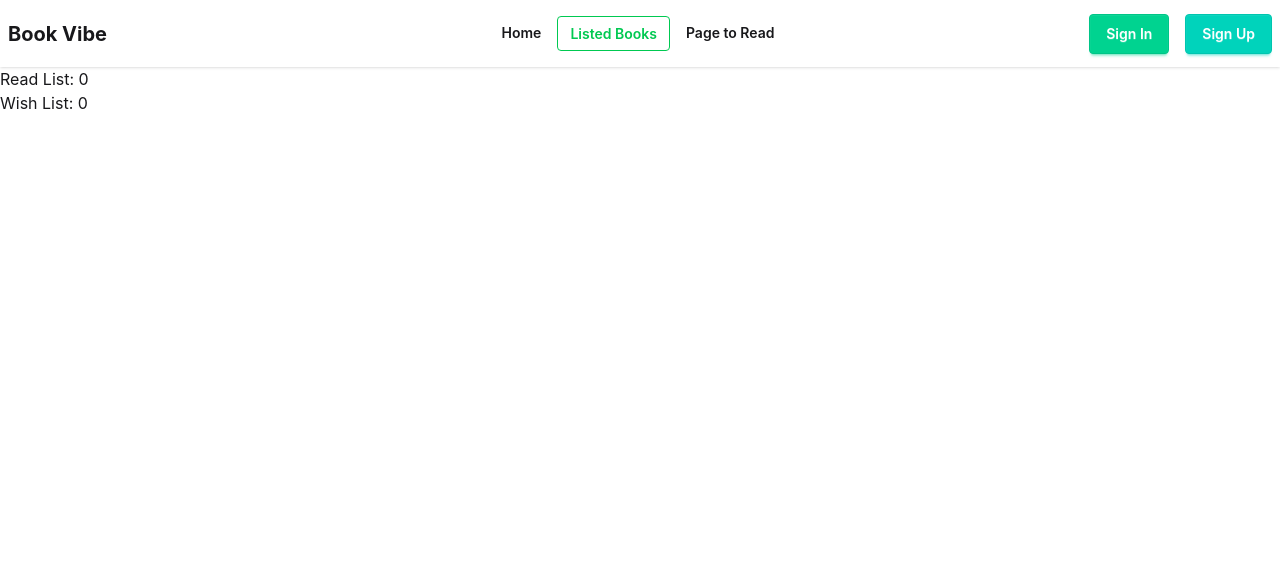
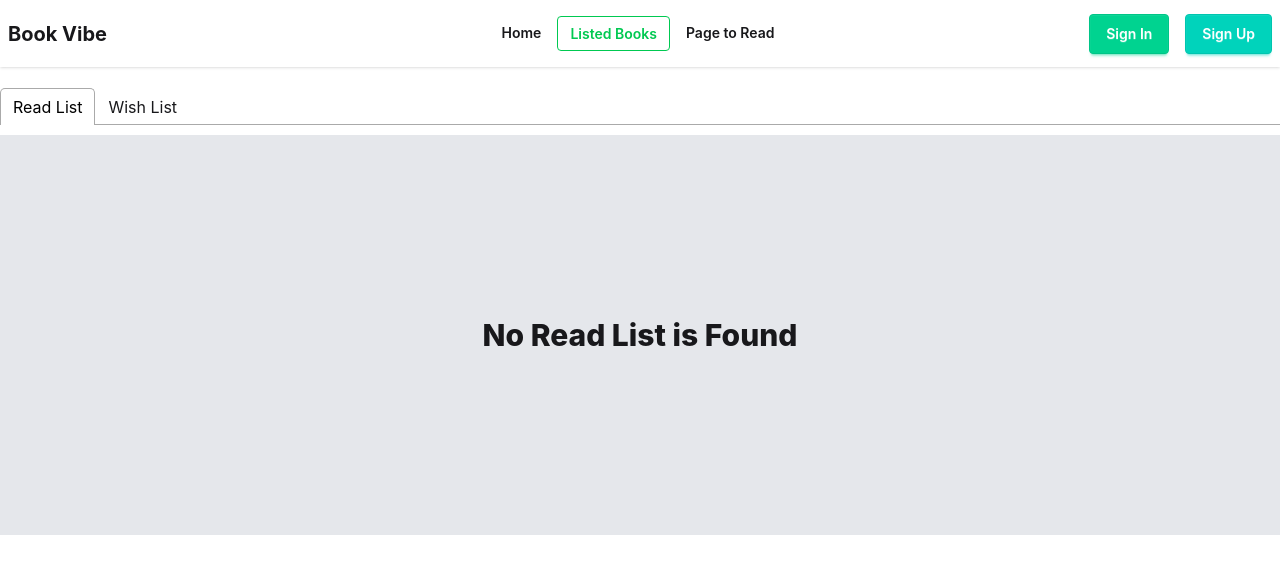
Before and after one commit to probillal/book-vibe, a React (Vite) app: page /books in a window 1280 px wide. Shown: the top 574 px of the page. Built offline with nearby package versions, Linux system fonts and the light colour scheme.

Commit message:
Nested layout setup with React tabs and show all the books on the read list and wishlist

```diff
--- a/package.json
+++ b/package.json
@@ -15,6 +15,7 @@
     "react-dom": "^19.2.5",
     "react-icons": "^5.6.0",
     "react-router": "^7.14.2",
+    "react-tabs": "^6.1.1",
     "react-toastify": "^11.1.0",
     "tailwindcss": "^4.2.4"
   },
--- /dev/null
+++ b/src/Components/ListedList/ListedReadList.jsx
@@ -0,0 +1,24 @@
+import { useContext } from "react";
+import { BookContext } from "../../Context/BookProvider";
+import BooksCard from "../Ui/BooksCard";
+
+const ListedReadList = () => {
+  const { storedBook } = useContext(BookContext);
+  console.log(storedBook);
+  if (storedBook.length === 0) {
+    return (
+      <div className="bg-gray-200 flex items-center justify-center h-[50vh]">
+        <h2 className="text-3xl font-extrabold ">No Read List is Found</h2>
+      </div>
+    );
+  }
+  return (
+    <div className="grid grid-cols-1 md:grid-cols-2 lg:grid-cols-3 gap-5">
+      {storedBook.map((book, index) => (
+        <BooksCard key={index} book={book}></BooksCard>
+      ))}
+    </div>
+  );
+};
+
+export default ListedReadList;
--- /dev/null
+++ b/src/Components/ListedList/ListedWishList.jsx
@@ -0,0 +1,24 @@
+import { useContext } from "react";
+import { BookContext } from "../../Context/BookProvider";
+import BooksCard from "../Ui/BooksCard";
+
+const ListedWishList = () => {
+  const { storedWishlist } = useContext(BookContext);
+  console.log(storedWishlist);
+  if (storedWishlist.length === 0) {
+    return (
+      <div className="bg-gray-200 flex items-center justify-center h-[50vh]">
+        <h2 className="text-3xl font-extrabold ">No Wish List is Found</h2>
+      </div>
+    );
+  }
+  return (
+    <div className="grid grid-cols-1 md:grid-cols-2 lg:grid-cols-3 gap-5">
+      {storedWishlist.map((book, index) => (
+        <BooksCard key={index} book={book}></BooksCard>
+      ))}
+    </div>
+  );
+};
+
+export default ListedWishList;
--- a/src/Pages/Books/Books.jsx
+++ b/src/Pages/Books/Books.jsx
@@ -1,13 +1,28 @@
 import { useContext } from "react";
 import { BookContext } from "../../Context/BookProvider";
+import { Tab, Tabs, TabList, TabPanel } from "react-tabs";
+import "react-tabs/style/react-tabs.css";
+import ListedReadList from "../../Components/ListedList/ListedReadList";
+import ListedWishList from "../../Components/ListedList/ListedWishList";
 
 const Books = () => {
   const { storedBook, storedWishlist } = useContext(BookContext);
-  console.log(storedBook);
+  console.log(storedBook, storedWishlist);
   return (
-    <div className="container mx-auto">
-      <h2>Read List: {storedBook.length}</h2>
-      <h2>Wish List: {storedWishlist.length}</h2>
+    <div className="container mx-auto my-5">
+      <Tabs>
+        <TabList>
+          <Tab>Read List</Tab>
+          <Tab>Wish List</Tab>
+        </TabList>
+
+        <TabPanel>
+          <ListedReadList></ListedReadList>
+        </TabPanel>
+        <TabPanel>
+          <ListedWishList></ListedWishList>
+        </TabPanel>
+      </Tabs>
     </div>
   );
 };
--- a/src/Pages/Error/Error.jsx
+++ b/src/Pages/Error/Error.jsx
@@ -3,7 +3,7 @@ const Error = () => {
     <div className="min-h-screen flex items-center justify-center bg-base-200">
       <div className="text-center space-y-6">
         {/* Error Code */}
-        <h1 className="text-7xl font-bold text-primary">404</h1>
+        <h1 className="text-7xl font-bold text-accent">404</h1>
 
         {/* Title */}
         <h2 className="text-2xl font-semibold">Oops! Page not found</h2>
@@ -15,7 +15,7 @@ const Error = () => {
         </p>
 
         {/* Button */}
-        <a href="/" className="btn btn-primary">
+        <a href="/" className="btn btn-accent text-white">
           ⬅ Back to Home
         </a>
       </div>
```
Also changed, not shown: 1 other file (tests, documents, lock files or other folders).
